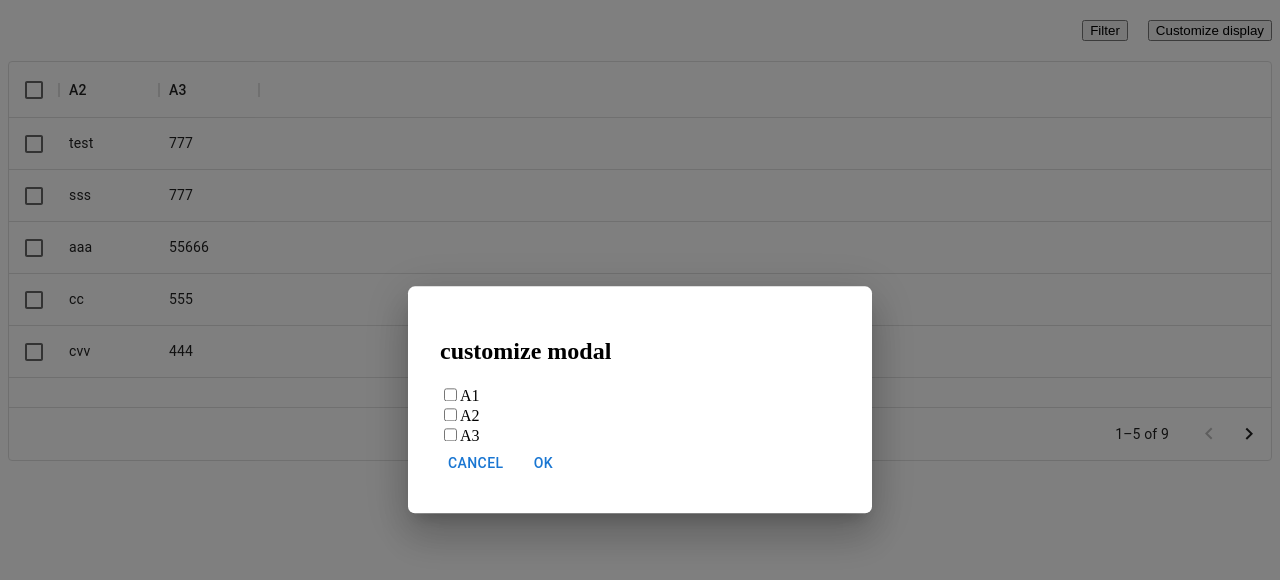
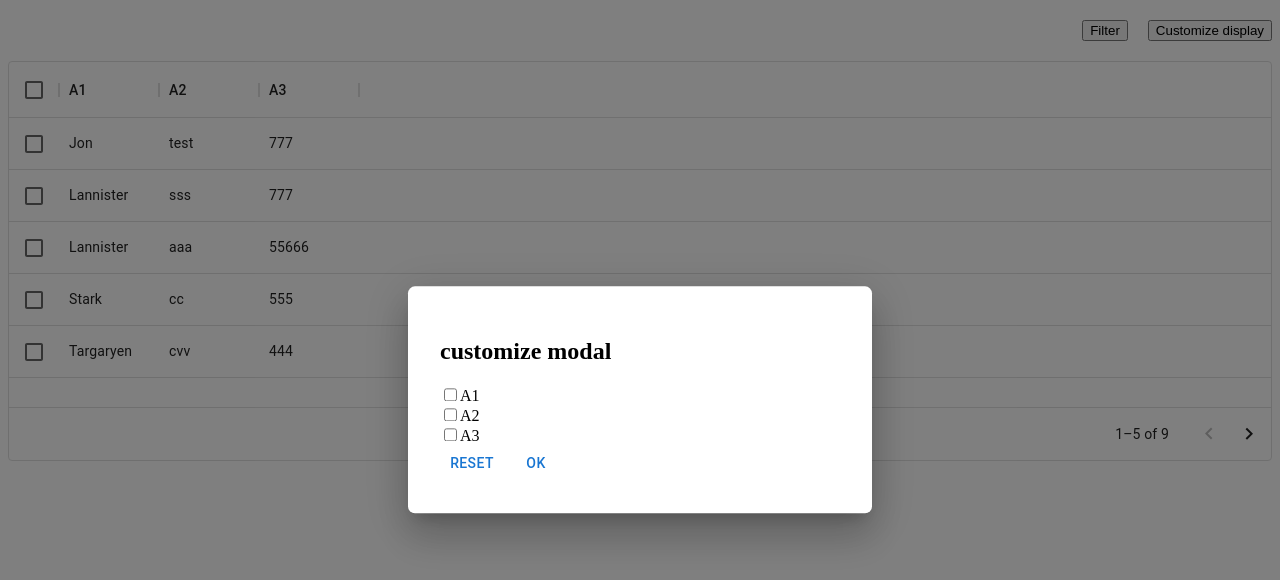
Before and after one commit to omarsalem7/stella, a React (Vite) app: page /route1 in a window 1280 px wide. Both pictures are taken after a click on the button "Customize display". Shown: the top 580 px of the page. Built offline with nearby package versions, Linux system fonts and the light colour scheme.

Commit message:
Finish filter with checkboxs

```diff
--- a/src/routes/route1.tsx
+++ b/src/routes/route1.tsx
@@ -1,16 +1,19 @@
 import { useState } from 'react';
 import Header from '../shared/header';
 import Table from '../shared/table';
+import { columnsType } from '../shared/filter.types';
 import { columns } from '../data/route1';
 
 const Route1 = () => {
-  const [filter, setFilter] = useState(columns);
-  const result = filter.filter((col) => col.field !== 'A1');
+  const [filter, setFilter] = useState<columnsType>(columns);
+  const handleFilters = (data: columnsType) => {
+    setFilter(data);
+  };
 
   return (
     <>
-      <Header />
-      <Table columns={result} />
+      <Header handleFilters={handleFilters} />
+      <Table columns={filter} />
     </>
   );
 };
--- a/src/shared/checkBoxsFilter.tsx
+++ b/src/shared/checkBoxsFilter.tsx
@@ -1,15 +1,23 @@
-import { FilterInputProps } from './filter.types';
+import React, { useState } from 'react';
 
-const CheckBoxsFilter = ({ columns }: FilterInputProps) => {
+type CheckBoxsProps = {
+  handleChange: (event: React.ChangeEvent<HTMLInputElement>) => void;
+  columns: {
+    field: string;
+  }[];
+};
+
+const CheckBoxsFilter = ({ handleChange, columns }: CheckBoxsProps) => {
   return (
     <>
       {columns.map(({ field }) => (
         <div key={field}>
           <input
             type="checkbox"
-            name="checkbox"
+            name="checkbox_name"
+            onChange={handleChange}
             id={`checkbox_${field}`}
-            value="value"
+            value={field}
           />
           <label htmlFor={`checkbox_${field}`}>{field}</label>
         </div>
--- a/src/shared/header.tsx
+++ b/src/shared/header.tsx
@@ -6,36 +6,45 @@ import MultipleSelect from './multipleSelect';
 import CheckBoxsFilter from './checkBoxsFilter';
 import styles from './header.module.css';
 import { columns } from '../data/route1';
+import { filterColumns } from '../utils';
+import { columnsType } from './filter.types';
 
-const Header = () => {
+type HeaderPropType = {
+  handleFilters: (data: columnsType) => void;
+};
+
+const Header = ({ handleFilters }: HeaderPropType) => {
   const [openf, setOpenf] = useState(false);
   const [openc, setOpenc] = useState(false);
-
+  const [checks, setChecks] = useState<string[]>([]);
+  const handleChangeChecks = (event: React.ChangeEvent<HTMLInputElement>) => {
+    const { value, checked } = event.target;
+    if (checked) {
+      setChecks((prev) => [...prev, value]);
+    } else {
+      setChecks(checks.filter((ch) => ch !== value));
+    }
+  };
   return (
     <div className={styles.headerBtns}>
       <button onClick={() => setOpenc(true)}>Customize display</button>
       <button onClick={() => setOpenf(true)}>Filter</button>
-      <Modal
-        open={openc}
-        onClose={() => setOpenc(false)}
-        aria-labelledby="modal-modal-title"
-        aria-describedby="modal-modal-description"
-      >
+      <Modal open={openc} onClose={() => setOpenc(false)}>
         <Box sx={style}>
           <h2>customize modal</h2>
-          <CheckBoxsFilter columns={columns} />
+          <CheckBoxsFilter
+            handleChange={handleChangeChecks}
+            columns={columns}
+          />
           <div>
-            <Button onClick={() => setOpenc(false)}>Cancel</Button>
-            <Button>Ok</Button>
+            <Button onClick={() => handleFilters(columns)}>Reset</Button>
+            <Button onClick={() => handleFilters(filterColumns(checks))}>
+              Ok
+            </Button>
           </div>
         </Box>
       </Modal>
-      <Modal
-        open={openf}
-        onClose={() => setOpenf(false)}
-        aria-labelledby="modal-modal-title"
-        aria-describedby="modal-modal-description"
-      >
+      <Modal open={openf} onClose={() => setOpenf(false)}>
         <Box sx={style}>
           <h2>filter modal</h2>
           <MultipleSelect columns={columns} />
--- /dev/null
+++ b/src/utils.ts
@@ -0,0 +1,9 @@
+import { columns } from './data/route1';
+export const filterColumns = (values: string[]) =>
+  columns.filter((col) => {
+    // console.log('myvalues', values);
+    if (values.includes(col.field)) {
+    //   console.log('print', col);
+      return col;
+    }
+  });
```
Also changed, not shown: src/shared/filter.types.ts (+5 -3 lines).
